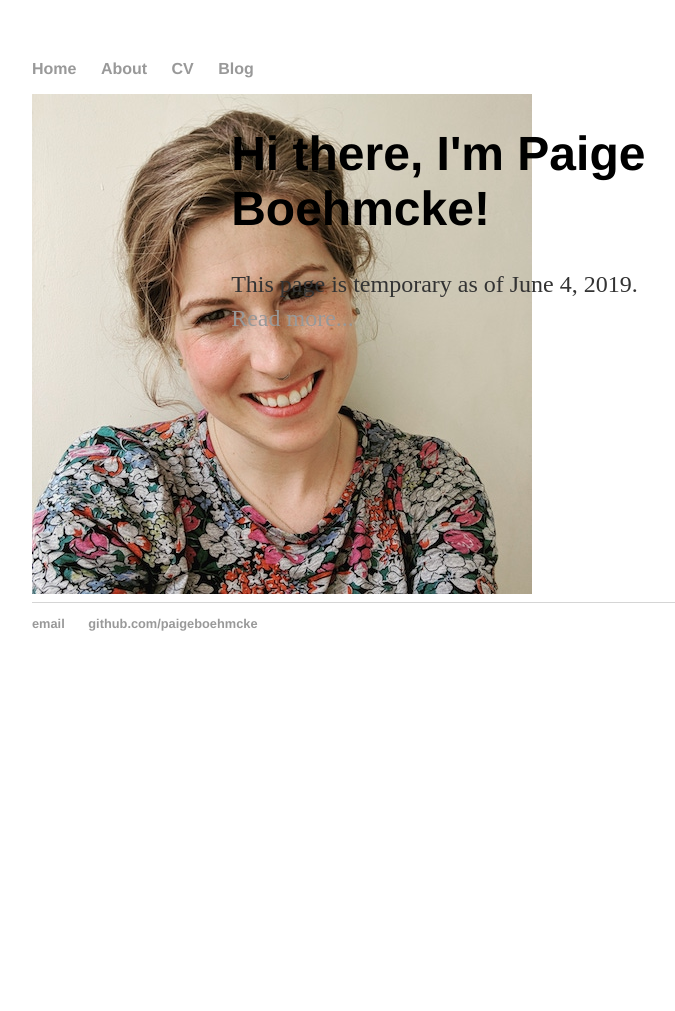
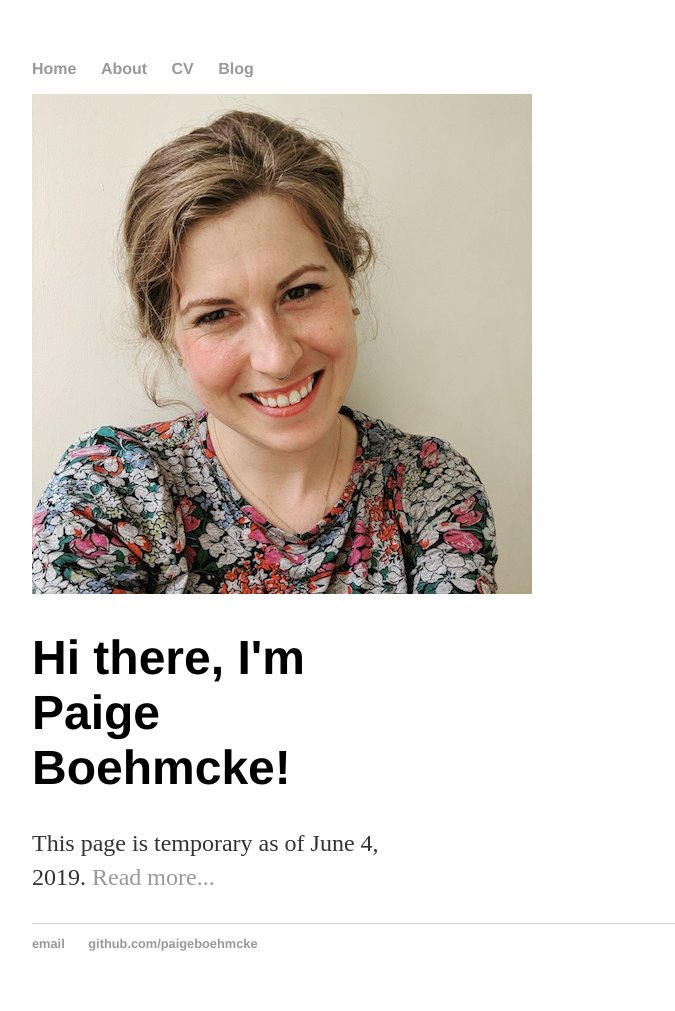
Before and after one commit to paigeboehmcke/paigeboehmcke.github.io, a Jekyll site: the page built from index.html, in a window 1280 px wide. Shown: the whole page, without its empty margins (160-835 px from the left). Built offline with Jekyll 4.4.1, drawn with Linux system fonts in a browser that asks for light colours; before the commit the page ends 900 px from its top, so only the background shows below that.

Commit message:
Update index.html

```diff
--- a/index.html
+++ b/index.html
@@ -3,10 +3,10 @@ layout: default
 title: Paige Boehmcke
 ---
 <div class="blurb" style="display: inline-block;">
-	<div style="float: left; display: inline; margin-right: 20px; width: 20%;">
+	<div style="float: left; display: inline; margin-right: 20px; width: 60%;">
 		<img src="/images/headshot.jpg" alt="paige headshot">
 		</div>
-	<div style="float: left; display: inline; width: 50%;">
+	<div style="float: left; display: inline; width: 40%;">
 		<h1>Hi there, I'm Paige Boehmcke!</h1>
 		<p>This page is temporary as of June 4, 2019. <a href="/about">Read more...</a></p>
 	</div>
```
